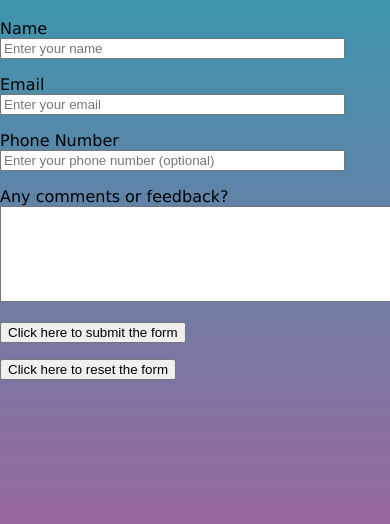
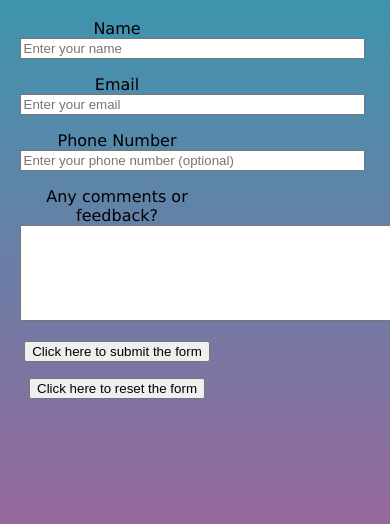
Before and after one commit to lavynder/WebScript, a plain HTML site: page Assignments/Assignment1/CONTACT_ME.html in a window 390 px wide. Shown: the part 288-812 px from the top of the page. Drawn offline with Linux system fonts and the light colour scheme.

Commit message:
finished style sheet for contactme

```diff
--- a/Assignments/Assignment1/STYLE_CONTACTME.css
+++ b/Assignments/Assignment1/STYLE_CONTACTME.css
@@ -1,3 +1,22 @@
 #banner {
     text-align: center;
 }
+
+/*  THE FORM USED FOR STANDARD AND TABLET SIZED WINDOWS
+    THE FORMAT IS GOOD FOR TABLET SIZED SCREENS AS WELL,
+    HOWEVER; IT IS TOO CRAMPED FOR PHONE SIZED SCREENS */
+    @media only screen and (min-width: 481px) {
+
+        form {
+            text-align: center;
+        }
+    }
+
+    @media only screen and (max-width: 480px) {
+
+        form {
+            text-align: center;
+            width: 50%;
+            margin-left: 5%;
+        }
+    }
```
